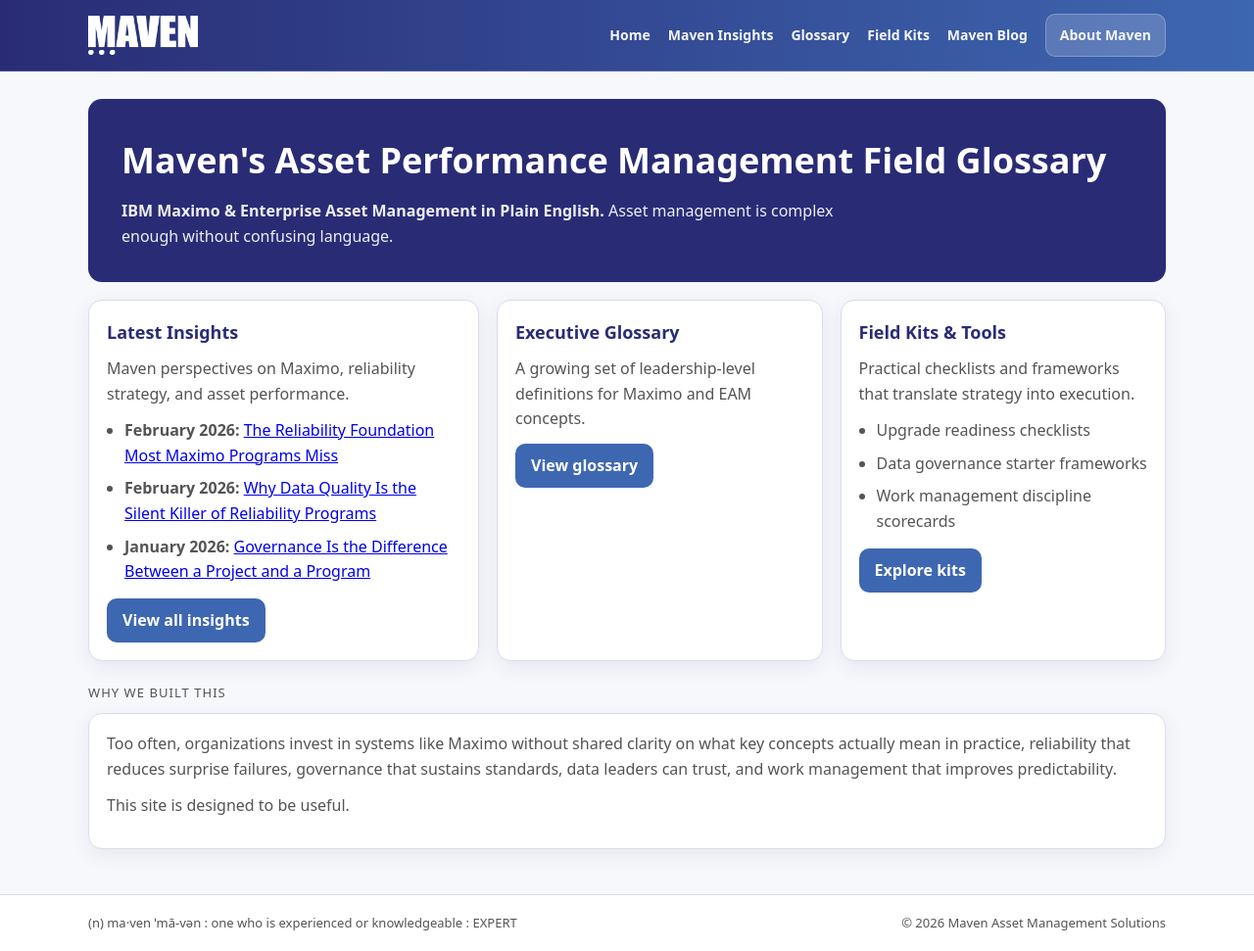
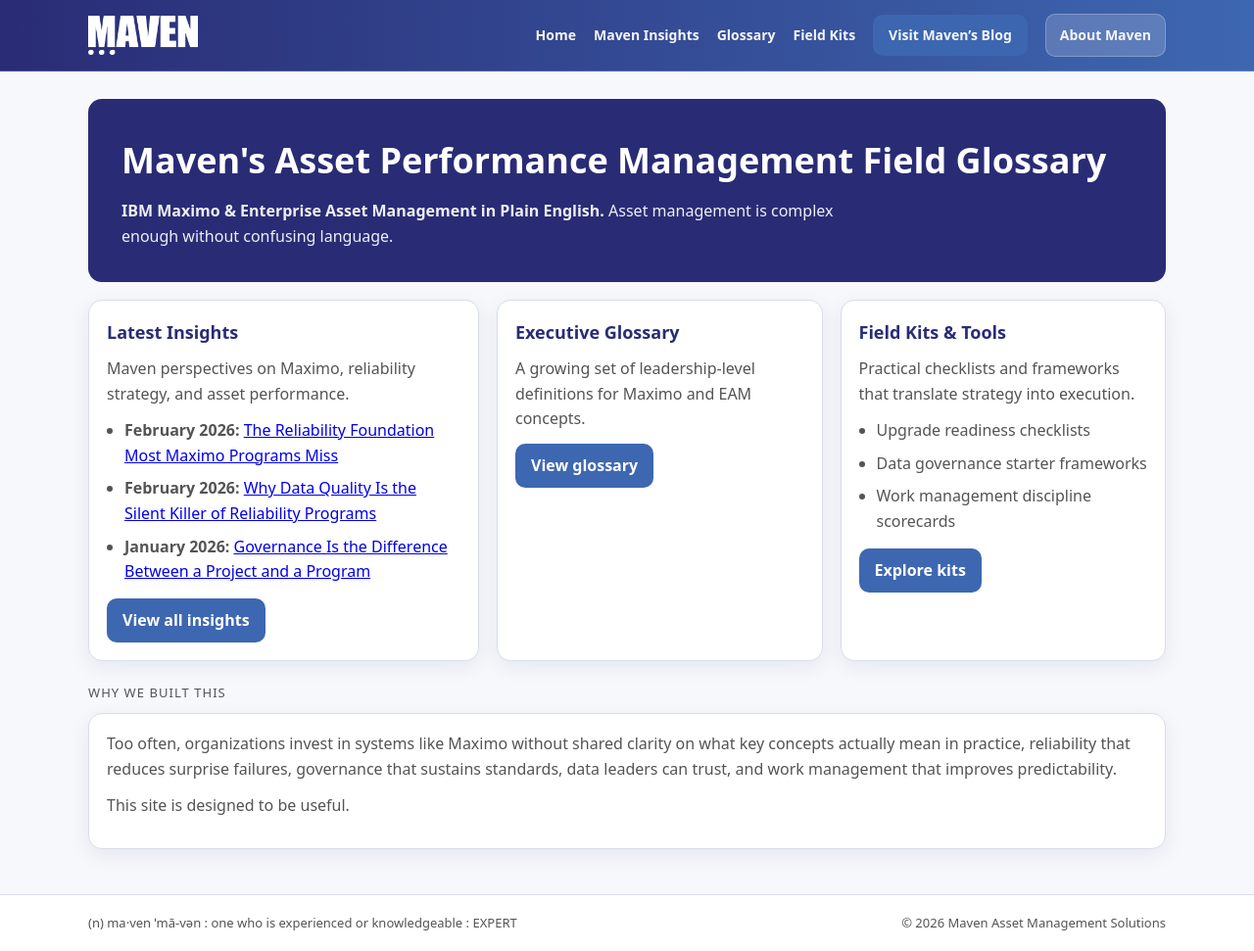
Before and after one commit to Maven-Asset-Management-Insights/content, a Jekyll site: the page built from index.md, in a window 1280 px wide. Shown: the whole page at 98% size. Built offline with Jekyll 4.4.1, drawn with Linux system fonts in a browser that asks for light colours.

Commit message:
Update default.html

```diff
--- a/_layouts/default.html
+++ b/_layouts/default.html
@@ -30,7 +30,7 @@
         <a href="{{ "/maven-insights" | relative_url }}">Maven Insights</a>
         <a href="{{ "/glossary" | relative_url }}">Glossary</a>
         <a href="{{ "/field-kits" | relative_url }}">Field Kits</a>
-        <a href="https://www.mavenasset.com/learn/blog/" target="_blank" rel="noopener">Maven Blog</a>
+        <a class="button" href="https://www.mavenasset.com/learn/blog/" target="_blank" rel="noopener">Visit Maven’s Blog</a>
       <a class="cta" href="https://www.mavenasset.com" target="_blank" rel="noopener">About Maven</a>
       </nav>
 
```
